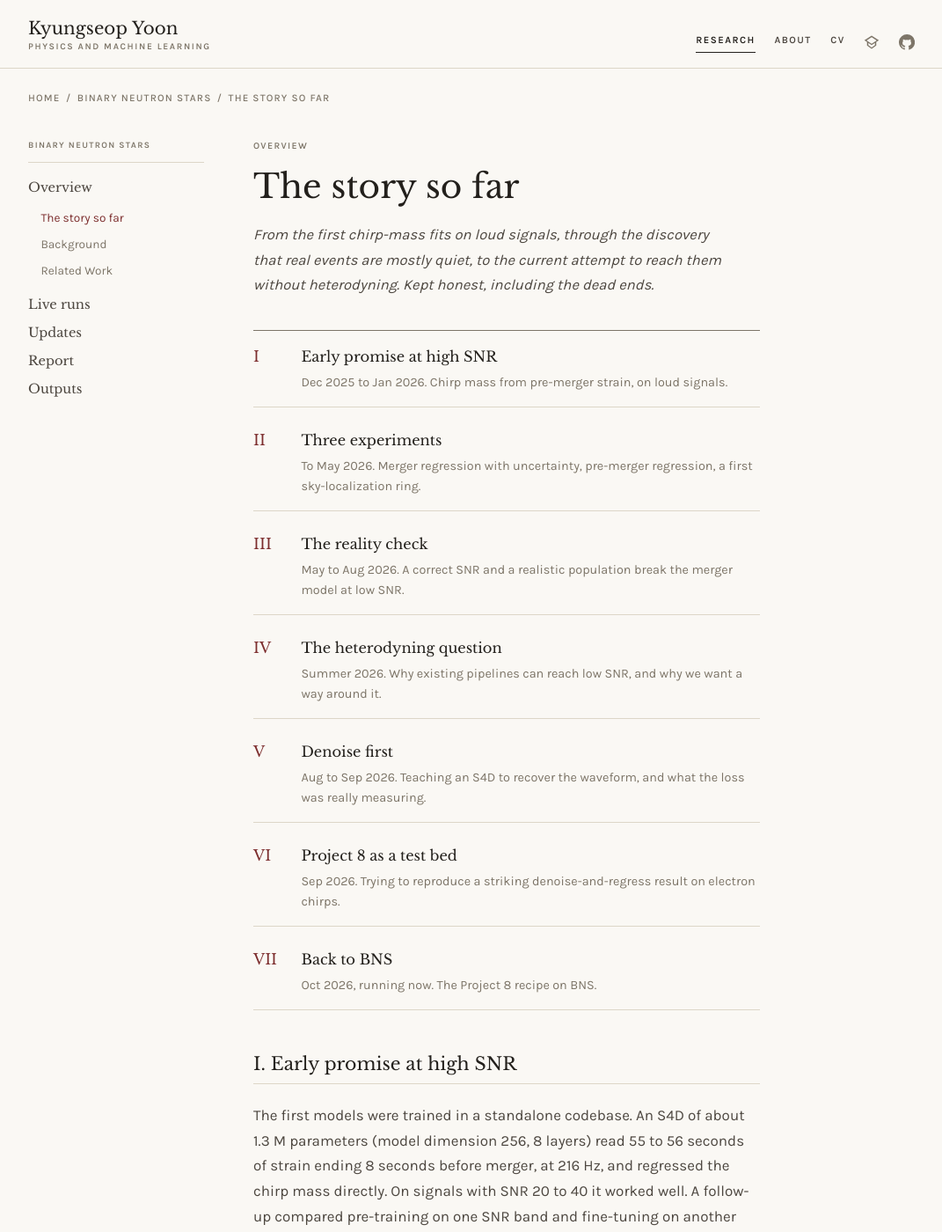
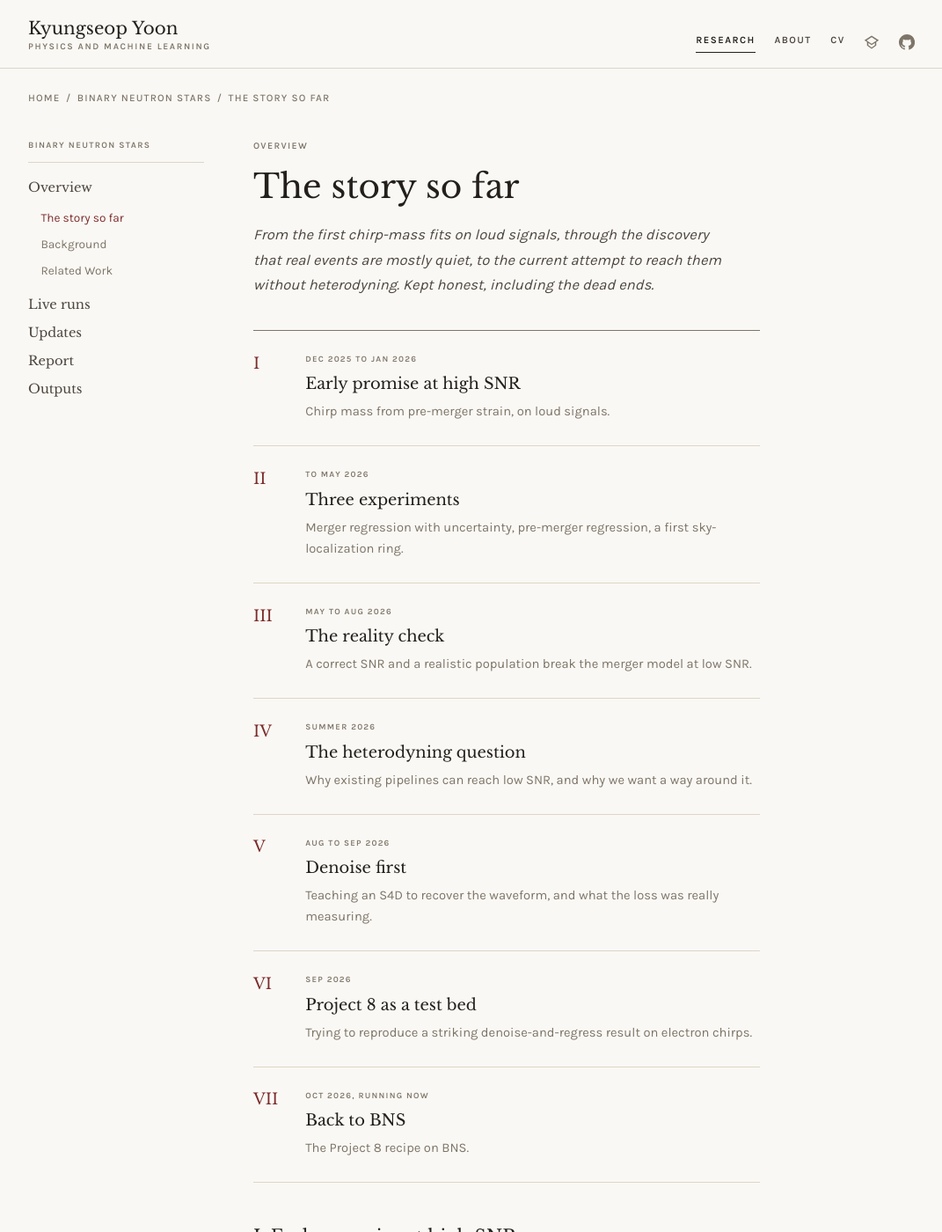
Before and after one commit to kyoon-mit/kyoon-mit.github.io, a Jekyll site: the page built from docs/projects/bns/story.md, in a window 1280 px wide and 1400 px high. Shown: the whole window at 88% size, without its empty margins (104-1175 px from the left). Built offline with Jekyll 4.4.1, drawn with Linux system fonts in a browser that asks for light colours.

Commit message:
Space out the story chapter list; add a live-page refresh script
Each chapter now has its own date line, title and description with room
between entries. tools/refresh_live.sh refreshes the live-runs page and
publishes it only when something besides the timestamp changed.

Co-Authored-By: Claude Sonnet 5.5 <noreply@anthropic.com>

```diff
--- a/docs/assets/css/main.css
+++ b/docs/assets/css/main.css
@@ -544,14 +544,22 @@ ul, ol { margin: 0; }
 
 .chapter-list { list-style: none; padding: 0; margin: 0; counter-reset: ch; border-top: 1px solid var(--ink-3); }
 .prose .chapter-list { padding-left: 0; max-width: none; }
-.chapter-list > li { counter-increment: ch; display: grid; grid-template-columns: 2.4rem minmax(0, 1fr); gap: .2rem 1rem; padding: 1rem 0; border-bottom: 1px solid var(--rule); margin: 0; }
+.prose .chapter-list > li, .prose .chapter-list > li + li {
+  counter-increment: ch; margin: 0; padding: 1.5rem 0 1.6rem;
+  display: grid; grid-template-columns: 2.6rem minmax(0, 1fr); column-gap: 1.1rem;
+  border-bottom: 1px solid var(--rule);
+}
 .chapter-list > li::before {
-  content: counter(ch, upper-roman); font-family: var(--font-display); color: var(--accent); font-size: 1.05rem; grid-row: span 2;
+  content: counter(ch, upper-roman); font-family: var(--font-display);
+  color: var(--accent); font-size: 1.1rem; line-height: 1.3; padding-top: .1rem;
 }
-.chapter-list__title { font-family: var(--font-display); color: var(--ink); font-size: 1.02rem; }
-.chapter-list__title a { color: inherit; text-decoration: none; }
-.chapter-list__title a:hover { color: var(--accent); }
-.chapter-list__body { font-size: .9rem; color: var(--ink-3); line-height: 1.6; }
+.prose .chapter-list__text > * { margin: 0; }
+.prose .chapter-list__text > * + * { margin-top: .5rem; }
+.prose .chapter-list__text .chapter-list__when { font-size: .6rem; text-transform: uppercase; letter-spacing: .13em; font-weight: 600; color: var(--ink-3); }
+.prose .chapter-list__text .chapter-list__title { font-family: var(--font-display); color: var(--ink); font-size: 1.12rem; line-height: 1.35; }
+.prose .chapter-list__text .chapter-list__title a { color: inherit; text-decoration: none; }
+.prose .chapter-list__text .chapter-list__title a:hover { color: var(--accent); }
+.prose .chapter-list__text .chapter-list__body { font-size: .92rem; color: var(--ink-3); line-height: 1.65; max-width: 32rem; }
 
 .status { font-size: .6rem; text-transform: uppercase; letter-spacing: .12em; font-weight: 600; white-space: nowrap; }
 .status--running { color: var(--accent); }
--- a/docs/projects/bns/story.md
+++ b/docs/projects/bns/story.md
@@ -12,13 +12,55 @@ next_title: Background, the physics the model is trying to invert
 ---
 
 <ol class="chapter-list">
-  <li><span class="chapter-list__title"><a href="#i-early-promise-at-high-snr">Early promise at high SNR</a></span><span class="chapter-list__body">Dec 2025 to Jan 2026. Chirp mass from pre-merger strain, on loud signals.</span></li>
-  <li><span class="chapter-list__title"><a href="#ii-three-experiments">Three experiments</a></span><span class="chapter-list__body">To May 2026. Merger regression with uncertainty, pre-merger regression, a first sky-localization ring.</span></li>
-  <li><span class="chapter-list__title"><a href="#iii-the-reality-check">The reality check</a></span><span class="chapter-list__body">May to Aug 2026. A correct SNR and a realistic population break the merger model at low SNR.</span></li>
-  <li><span class="chapter-list__title"><a href="#iv-the-heterodyning-question">The heterodyning question</a></span><span class="chapter-list__body">Summer 2026. Why existing pipelines can reach low SNR, and why we want a way around it.</span></li>
-  <li><span class="chapter-list__title"><a href="#v-denoise-first">Denoise first</a></span><span class="chapter-list__body">Aug to Sep 2026. Teaching an S4D to recover the waveform, and what the loss was really measuring.</span></li>
-  <li><span class="chapter-list__title"><a href="#vi-project-8-as-a-test-bed">Project 8 as a test bed</a></span><span class="chapter-list__body">Sep 2026. Trying to reproduce a striking denoise-and-regress result on electron chirps.</span></li>
-  <li><span class="chapter-list__title"><a href="#vii-back-to-bns">Back to BNS</a></span><span class="chapter-list__body">Oct 2026, running now. The Project 8 recipe on BNS.</span></li>
+    <li>
+    <div class="chapter-list__text">
+      <p class="chapter-list__when">Dec 2025 to Jan 2026</p>
+      <p class="chapter-list__title"><a href="#i-early-promise-at-high-snr">Early promise at high SNR</a></p>
+      <p class="chapter-list__body">Chirp mass from pre-merger strain, on loud signals.</p>
+    </div>
+  </li>
+    <li>
+    <div class="chapter-list__text">
+      <p class="chapter-list__when">To May 2026</p>
+      <p class="chapter-list__title"><a href="#ii-three-experiments">Three experiments</a></p>
+      <p class="chapter-list__body">Merger regression with uncertainty, pre-merger regression, a first sky-localization ring.</p>
+    </div>
+  </li>
+    <li>
+    <div class="chapter-list__text">
+      <p class="chapter-list__when">May to Aug 2026</p>
+      <p class="chapter-list__title"><a href="#iii-the-reality-check">The reality check</a></p>
+      <p class="chapter-list__body">A correct SNR and a realistic population break the merger model at low SNR.</p>
+    </div>
+  </li>
+    <li>
+    <div class="chapter-list__text">
+      <p class="chapter-list__when">Summer 2026</p>
+      <p class="chapter-list__title"><a href="#iv-the-heterodyning-question">The heterodyning question</a></p>
+      <p class="chapter-list__body">Why existing pipelines can reach low SNR, and why we want a way around it.</p>
+    </div>
+  </li>
+    <li>
+    <div class="chapter-list__text">
+      <p class="chapter-list__when">Aug to Sep 2026</p>
+      <p class="chapter-list__title"><a href="#v-denoise-first">Denoise first</a></p>
+      <p class="chapter-list__body">Teaching an S4D to recover the waveform, and what the loss was really measuring.</p>
+    </div>
+  </li>
+    <li>
+    <div class="chapter-list__text">
+      <p class="chapter-list__when">Sep 2026</p>
+      <p class="chapter-list__title"><a href="#vi-project-8-as-a-test-bed">Project 8 as a test bed</a></p>
+      <p class="chapter-list__body">Trying to reproduce a striking denoise-and-regress result on electron chirps.</p>
+    </div>
+  </li>
+    <li>
+    <div class="chapter-list__text">
+      <p class="chapter-list__when">Oct 2026, running now</p>
+      <p class="chapter-list__title"><a href="#vii-back-to-bns">Back to BNS</a></p>
+      <p class="chapter-list__body">The Project 8 recipe on BNS.</p>
+    </div>
+  </li>
 </ol>
 
 ## I. Early promise at high SNR
```
Also changed, not shown: 1 other file.
